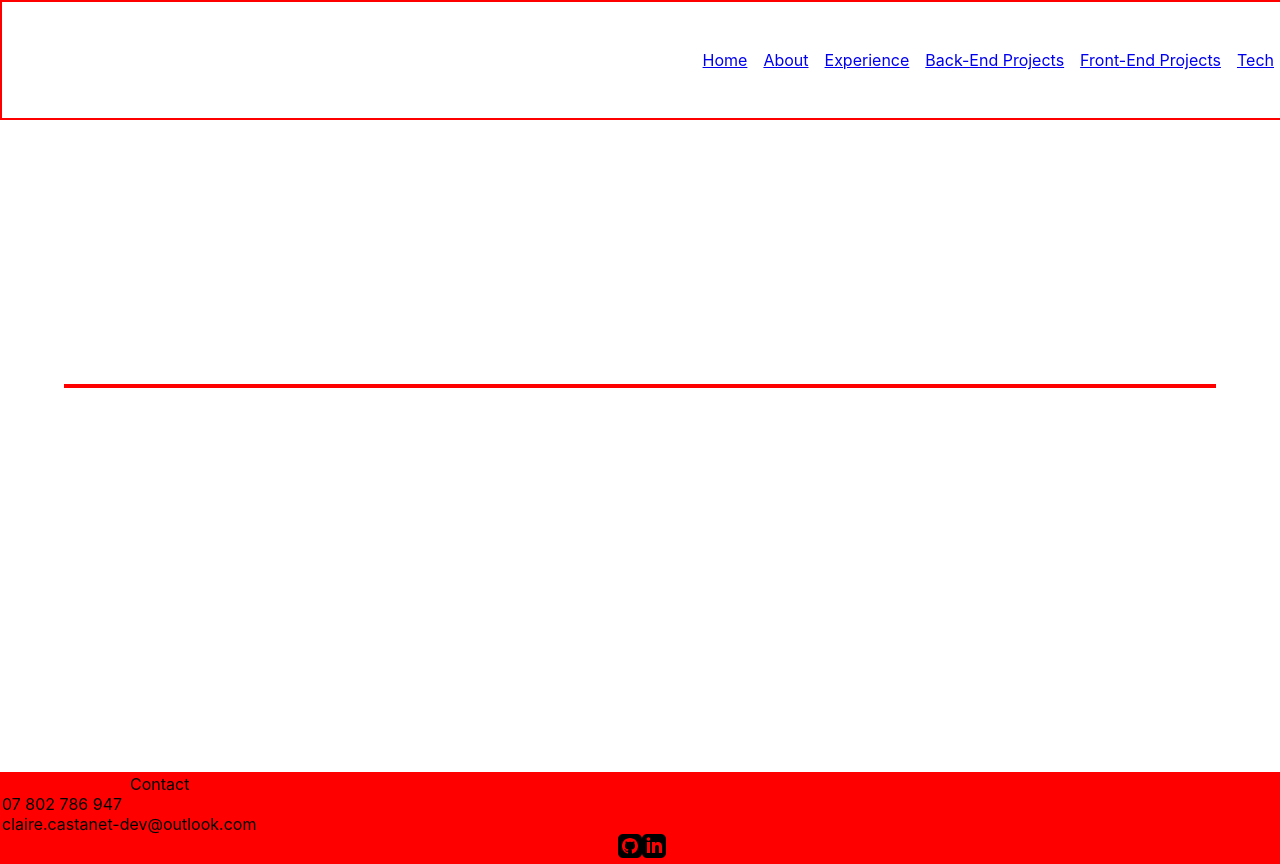
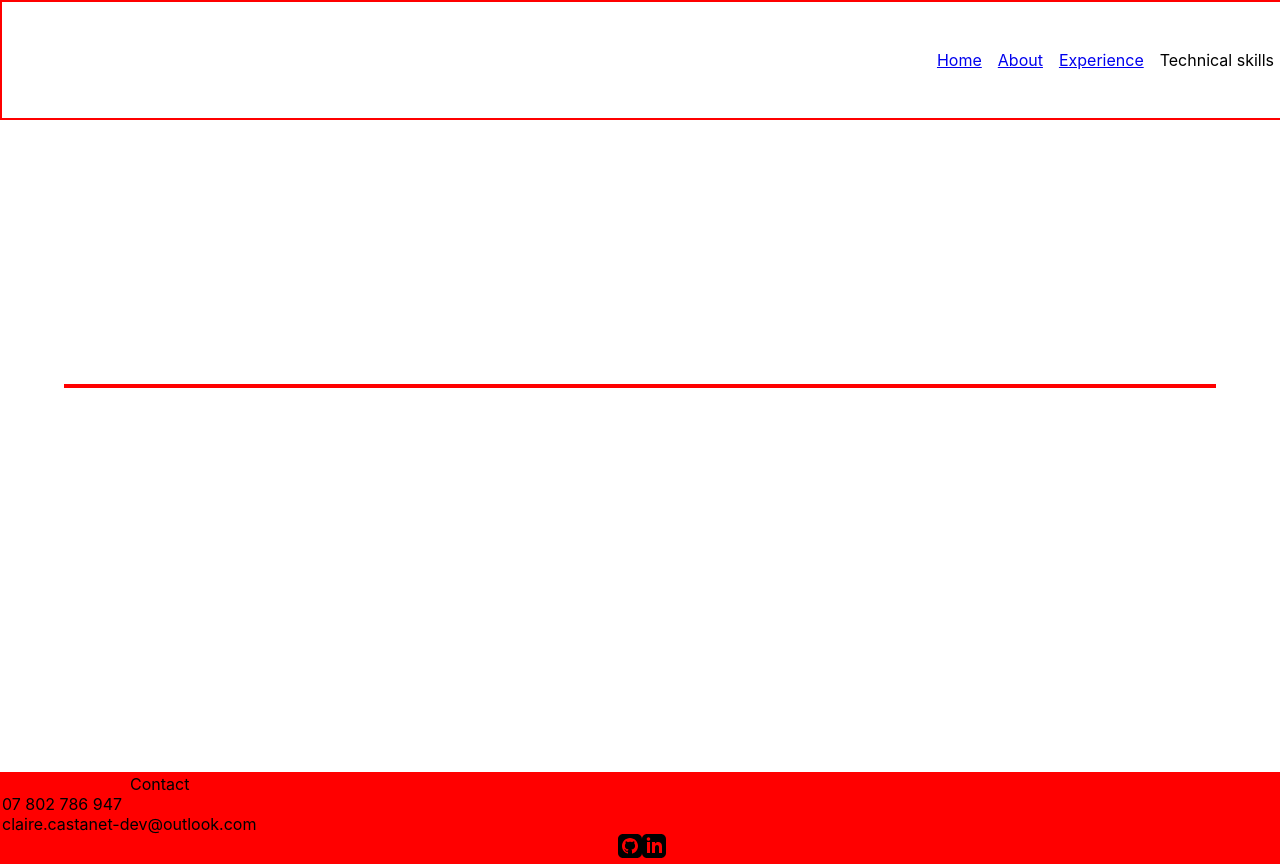
Before and after one commit to ClaireAdele/portfolio-work-react, a React (Create React App) app: page /experience in a window 1280 px wide. Built offline with nearby package versions, Linux system fonts and the light colour scheme; the HTML template or start-up script is replaced by a standard one.

Commit message:
work in progress

```diff
--- a/src/App.css
+++ b/src/App.css
@@ -232,5 +232,24 @@ p {
     border-radius: 10px 10px 10px 10px;
 }
 
+.dropdown {
+    position: relative;
+    display: inline-block;
+}
+
+.dropdown-content {
+    display: none;
+    position: absolute;
+    background-color: #f9f9f9;
+    min-width: 160px;
+    box-shadow: 0px 8px 16px 0px rgba(0,0,0,0.2);
+    padding: 12px 16px;
+    z-index: 1;
+}
+
+.dropdown:hover .dropdown-content {
+    display: flex;
+    flex-direction: column;
+}
 }
 /* The margins are all going to have to depend on the media, as well as the font sizes, this will have to be overhauled tomorrow or some other time */
--- a/src/App.js
+++ b/src/App.js
@@ -17,7 +17,7 @@ function App() {
         <Home path="/"/>
         <About path="/about" />
         <Experience path="/experience" />
-        <TechSkills path= "/technical_skills"/>
+        <TechSkills path= "/technical_skills/*"/>
       </Router>
       <div>
       <Contact />
--- a/src/components/App-Children/NavBar.js
+++ b/src/components/App-Children/NavBar.js
@@ -7,9 +7,14 @@ export default function NavBar() {
             <Link class="navLink" to="/">Home</Link>
             <Link class="navLink" to="/about">About</Link>
             <Link class="navLink" to="/experience">Experience</Link>
-            <Link class="navLink" to="/technical_skills/backend_projects">Back-End Projects</Link>
-            <Link class="navLink" to="/technical_skills/frontend_projects">Front-End Projects</Link>
-            <Link class="navLink" to="/technical_skills">Tech</Link>
+            <div class="dropdown">
+            <span class="navLink">Technical skills</span>
+            <div class="dropdown-content">
+            <Link  to="/technical_skills/backend_projects">Back-End Projects</Link>
+            <Link  to="/technical_skills/frontend_projects">Front-End Projects</Link>
+            </div>
+            </div>
+            {/* <Link class="navLink" to="/technical_skills">Tech</Link> */}
         </div>
     )
 }
--- a/src/components/TechSkills/Backend.js
+++ b/src/components/TechSkills/Backend.js
@@ -4,7 +4,6 @@ import Blurb from "./Blurb"
 export default function Backend() {
     return (
         <div>
-        <Blurb />
         </div>
     )
 }
--- a/src/components/TechSkills/Frontend.js
+++ b/src/components/TechSkills/Frontend.js
@@ -4,7 +4,6 @@ import Blurb from "./Blurb"
 export default function Frontend() {
     return (
         <div>
-        <Blurb />
         <h1>GGGG</h1>
         </div>
     )
```
